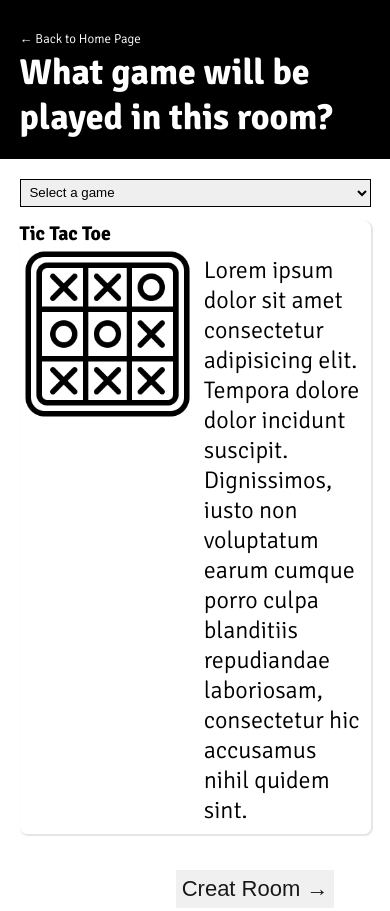
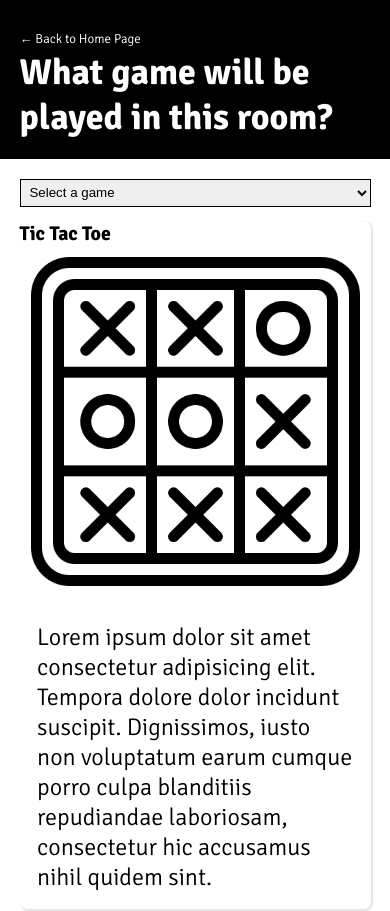
Before and after one commit to Mitagon/multi-player-game-series, an Angular app: page /create-room in a window 390 px wide. Shown: the top 911 px of the page. Built offline with nearby package versions, Linux system fonts and the light colour scheme; a web font is replaced by a local one.

Commit message:
UI update

```diff
--- a/src/app/create-room/create-room.component.html
+++ b/src/app/create-room/create-room.component.html
@@ -29,12 +29,12 @@
     <div class="col-12"></div>
     <div class="col-12 col-sm-12 card grid">
       <h5 class="col-12">Tic Tac Toe</h5>
-      <div class="col-6">
+      <div class="col-6 col-sm-12">
         <div>
           <img src="../../assets/tic-tac-toe/tic-tac-toe.png" alt="">
         </div>
       </div>
-      <div class="col-6 pad-5">Lorem ipsum dolor sit amet consectetur adipisicing elit. Tempora dolore dolor incidunt
+      <div class="col-6 col-sm-12 pad-5">Lorem ipsum dolor sit amet consectetur adipisicing elit. Tempora dolore dolor incidunt
         suscipit. Dignissimos, iusto non voluptatum earum cumque porro culpa blanditiis repudiandae laboriosam,
         consectetur hic accusamus nihil quidem sint.</div>
     </div>
```
